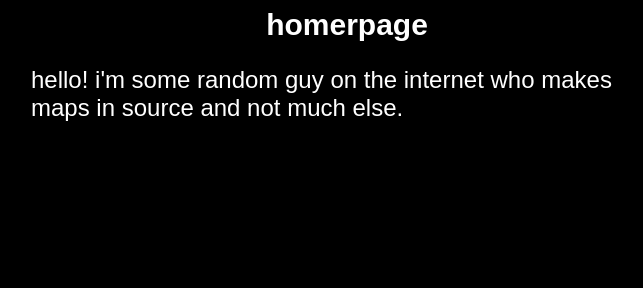
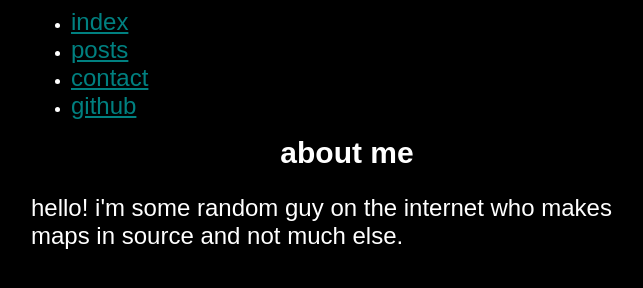
Before and after one commit to Weigurde/weigurde.github.io, a plain HTML site: page index.htm in a window 1280 px wide. Shown: the whole page, without its empty margins (293-936 px from the left). Drawn offline with Linux system fonts and the light colour scheme.

Commit message:
Update index.htm

```diff
--- a/index.htm
+++ b/index.htm
@@ -11,8 +11,16 @@ welcome to my site
 </head>
 <body>
 <div>
+<nav>
+<ul>
+  <li><a href="https://weigurde.github.io/index.htm">index</a></li>
+  <li><a href="https://weigurde.github.io/posts.htm">posts</a></li>
+  <li><a href="https://weigurde.github.io/contact.htm">contact</a></li>
+  <li><a href="https://github.com/Weigurde/weigurde.github.io">github</a></li>
+</ul>
+</nav>
 <h1>
-homerpage
+about me
 </h1>
 <p>hello! i'm some random guy on the internet who makes maps in source and not much else.
 <br></p>
```
